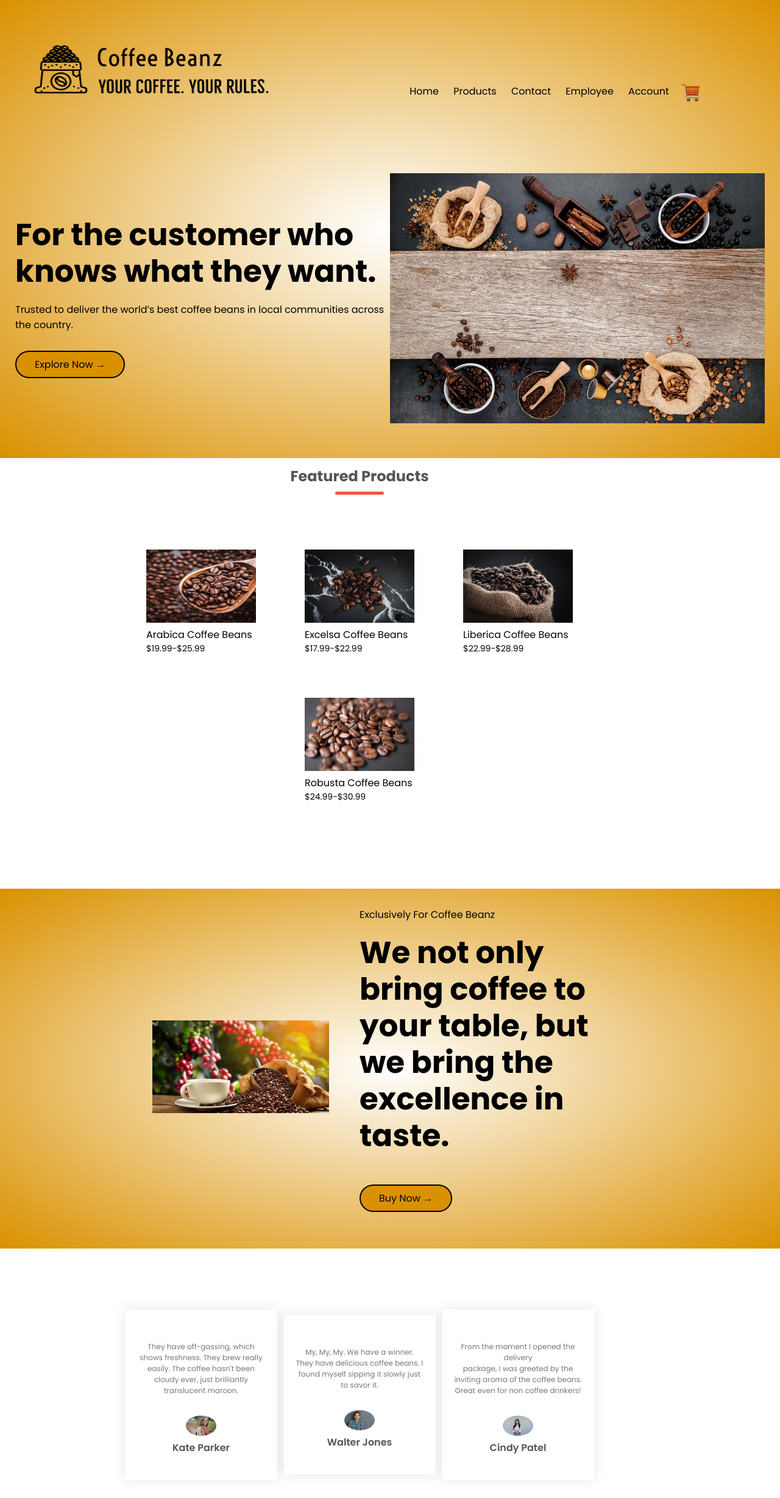
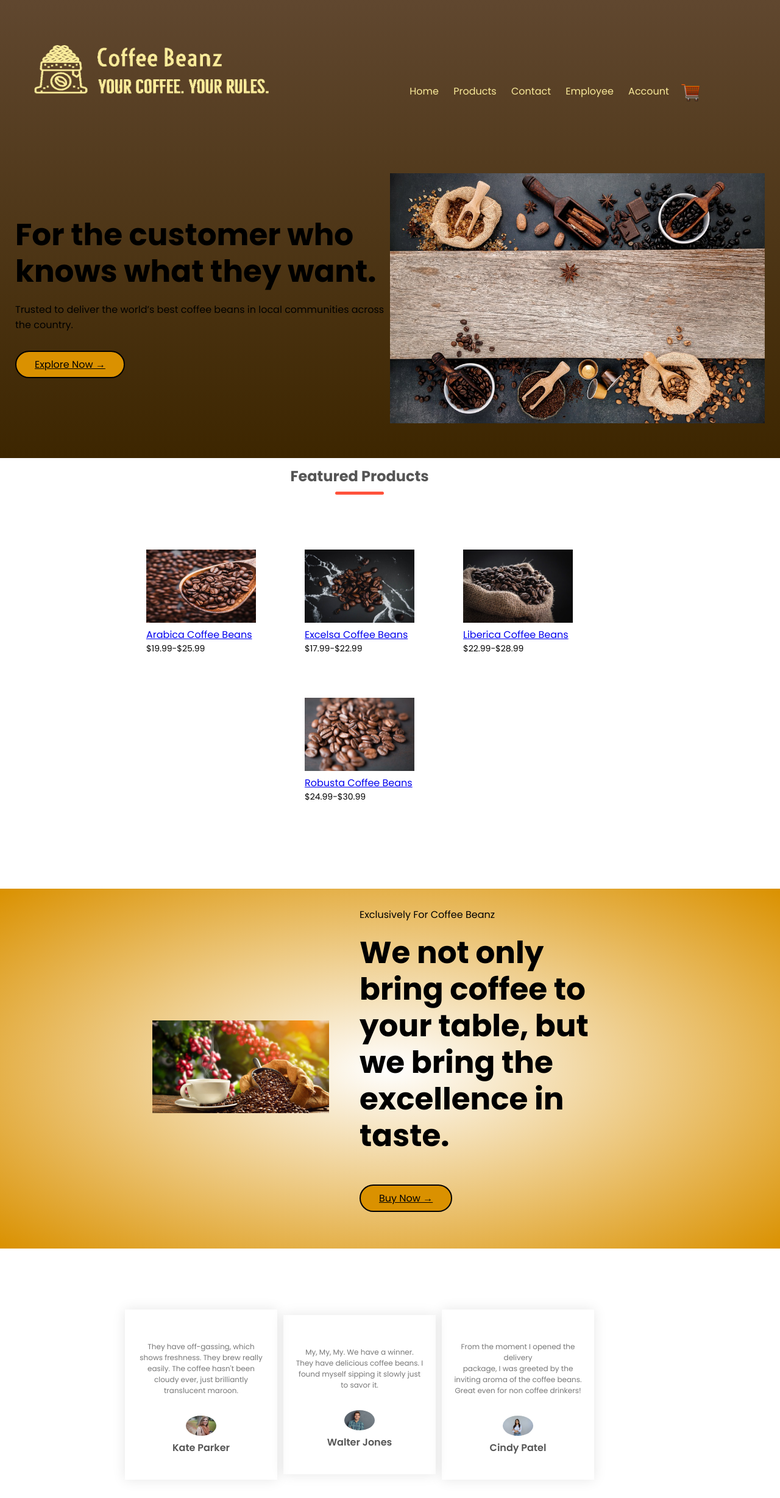
Before and after one commit to tonis95/CoffeeBeanz, a PHP site: page / in a window 1280 px wide. Shown: the whole page at 61% size. Run offline with PHP 8.4, Linux system fonts and the light colour scheme.

Commit message:
added new logo and changed navbar bg and text color

```diff
--- a/html/index.html
+++ b/html/index.html
@@ -1,14 +1,21 @@
 <!DOCTYPE html>
 <html lang="en">
   <head>
-    <meta charset="UTF-8">
-    <link rel="shortcut icon" type="x-icon" href="images/coffeebean.png">
+    <meta charset="UTF-8" />
+    <meta name="viewport" content="width=device-width, initial-scale=1" />
     <title>Coffee Beanz | Ecommerce Website Design</title>
-    <link rel="stylesheet" href="styles.css">
-    <link rel="preconnect" href="https://fonts.googleapis.com">
-    <link rel="preconnect" href="https://fonts.gstatic.com" crossorigin>
-    <link href="https://fonts.googleapis.com/css2?family=Poppins:wght@300;400;500;600;700&display=swap" rel="stylesheet">
-    <link rel="stylesheet" href="https://cdn.jsdelivr.net/npm/@fortawesome/fontawesome-free@5.15.4/css/fontawesome.min.css">
+    <link rel="shortcut icon" type="x-icon" href="images/coffeebean.png" />
+    <link rel="stylesheet" href="styles.css" />
+    <link rel="preconnect" href="https://fonts.googleapis.com" />
+    <link rel="preconnect" href="https://fonts.gstatic.com" crossorigin />
+    <link
+      href="https://fonts.googleapis.com/css2?family=Poppins:wght@300;400;500;600;700&display=swap"
+      rel="stylesheet"
+    />
+    <link
+      rel="stylesheet"
+      href="https://cdn.jsdelivr.net/npm/@fortawesome/fontawesome-free@5.15.4/css/fontawesome.min.css"
+    />
   </head>
   <body>
     <!------ Menu ------>
--- a/html/styles.css
+++ b/html/styles.css
@@ -3,11 +3,13 @@
   padding: 0;
   box-sizing: border-box;
 }
+
 body {
   font-family: 'Poppins', sans-serif;
 }
+
 .logo {
-  content: url("images/logo.png");
+  content: url("images/newlogo.png");
   display: inline-block;
   width: 500px;
   height: 125px;
@@ -16,6 +18,7 @@ body {
   top: 20px;
   left: -20px;
 }
+
 .navbar {
   display: inline-flex;
   align-items: center;
@@ -23,57 +26,69 @@ body {
   position: relative;
   left: 10%;
 }
+
 nav {
   flex: 1;
   text-align: right;
 }
+
 nav ul {
   display: inline-block;
   text-align: center;
   list-style: none;
 }
-nav ul li{
+
+nav ul li {
   display: inline-block;
   margin-right: 20px;
 }
-a {
+
+nav a {
   text-decoration: none;
-  color: #000;
+  color: #F9EA9A;
 }
+
 p {
   color: #000;
 }
+
 .nav-cart {
   content: url('images/cart.png');
   display: inline-block;
   width: 30px;
   height: 30px;
 }
+
 .container {
   max-width: 1300px;
   margin: auto;
   padding-left: 25px;
   padding-right: 25px;
 }
+
 .row {
   display: flex;
   align-items: center;
   flex-wrap: wrap;
   justify-content: space-around;
 }
+
 .col-2 {
   flex-basis: 50%;
   min-width: 300px;
 }
+
 .col-2 img {
   max-width: 100%;
-  padding:50px 0;
+  padding: 50px 0;
 }
+
 .col-2 h1 {
   font-size: 50px;
   line-height: 60px;
   margin: 20px 0;
 }
+
 .btn {
   display: inline-block;
   background: #da9100;
@@ -84,32 +99,40 @@ p {
   border-radius: 30px;
   transition: background 0.5s;
 }
+
 .btn:hover {
   background: #563434;
 }
+
 .header {
-  background:  radial-gradient(#fff,#da9100);
+  background: linear-gradient(#60472F, #3D2600);
 }
+
 .header .row {
   margin-top: 40px;
 }
+
 .categories {
   margin: 70px 0;
 }
+
 .col-3 {
   flex-basis: 30%;
   min-width: 250px;
   margin-bottom: 30px;
 }
+
 .col-3 img {
   width: 100%;
 }
+
 .small-container {
-  width:  100%;
+  width: 100%;
   margin: auto;
   padding-left: 200px;
   padding-right: 300px;
 }
+
 .col-4 {
   flex-basis: 25%;
   padding: 10px;
@@ -117,9 +140,11 @@ p {
   margin-bottom: 50px;
   transition: transform 0.5s;
 }
+
 .col-4 img {
   width: 100%;
 }
+
 .title {
   text-align: center;
   margin: 0 auto 80px;
@@ -127,6 +152,7 @@ p {
   line-height: 60px;
   color: #555;
 }
+
 .title:after {
   content: '';
   background: #ff523b;
@@ -138,81 +164,100 @@ p {
   left: 50%;
   transform: translateX(-50%);
 }
+
 h4 {
   color: #555;
   font-weight: normal;
 }
+
 .col-4 P {
   font-size: 14px;
 }
+
 .rating .fa {
   color: #ff523b;
 }
+
 .col-4:hover {
-  transform:translateY(-5px);
+  transform: translateY(-5px);
 }
+
 /* ----- offers ----- */
 .offer {
-  background:  radial-gradient(#fff,#da9100);
+  background: radial-gradient(#fff, #da9100);
   margin-top: 80px;
   padding: 30px 0;
 }
+
 .col-2 .offer-img {
   padding: 50px;
 }
+
 small {
   color: #555;
 }
+
 /*----- Testimonial ---*/
-.testimonial{
+.testimonial {
   padding-top: 100px;
 
 }
-.testimonial .col-3{
+
+.testimonial .col-3 {
   text-align: center;
   padding: 40px 20px;
-    box-shadow: 0 0 20px 0px rgba(0,0,0,0.1);
+  box-shadow: 0 0 20px 0px rgba(0, 0, 0, 0.1);
   cursor: pointer;
   transition: transform 0.5s;
 }
+
 .testimonial .col-3 img {
   width: 50px;
   margin-top: 20px;
   border-radius: 50%;
 }
+
 .testimonial .col-3:hover {
   transform: translateY(-10px);
 }
+
 .fa.fa-quote-left {
   font-size: 34px;
   color: #ff523b;
 }
+
 .col-3 p {
   font-size: 12px;
   margin: 12px 0;
   color: #777;
 }
+
 .testimonial .col-3 h3 {
   font-weight: 600;
   color: #555;
   font-size: 16px;
 }
+
 .menu-icon {
   width: 28px;
   margin-left: 20px;
   display: none;
 }
-.row-2{
+
+.row-2 {
   justify-content: space-between;
   margin: 100px auto 50px;
 }
+
 select {
   border: 1px solid #dda0dd;
   padding: 5px;
 }
+
 select:focus {
   outline: none;
 }
+
 @media only screen and (max-width: 800px) {
   nav ul {
     position: absolute;
@@ -223,39 +268,48 @@ select:focus {
     overflow: hidden;
     transition: max-height 0.5s;
   }
+
   nav ul li {
     display: block;
     margin-right: 50px;
     margin-top: 10px;
     margin-bottom: 10px;
   }
+
   nav ul li a {
     color: #fff;
   }
+
   .menu-icon {
     display: block;
     cursor: pointer;
   }
 }
+
 .single-product {
   margin-top: 80px;
 }
+
 .single-product .col-2 img {
   padding: 0;
 }
+
 .single-product .col-2 {
   padding: 20px;
 }
+
 .single-product h4 {
   margin: 20px 0;
   font-size: 22px;
   font-weight: bold;
 }
+
 .single-product select {
   display: block;
   padding: 10px;
   margin-top: 20px;
 }
+
 single-product input {
   width: 50px;
   height: 40px;
@@ -264,49 +318,58 @@ single-product input {
   margin-right: 10px;
   border: 1px solid #ff523b;
 }
+
 input:focus {
   outline: none;
 }
+
 .single-product .fa {
   color: #ff523b;
   margin-left: 10px;
 }
+
 .small-img-row {
   display: flex;
   justify-content: space-between;
 }
+
 .small-img-col {
   flex-basis: 24%;
   cursor: pointer;
 }
+
 /* ----- For the contact form page ----- */
-.row .content{
+.row .content {
   max-width: 800px;
   text-align: center;
 }
+
 .row .content h1 {
-  text-align:center;
+  text-align: center;
   position: relative;
   top: -300px;
 }
-.contact .content h2{
+
+.contact .content h2 {
   font-size: 36px;
   font-weight: 500;
   color: #fff;
 }
+
 .contact .content {
   font-weight: 300;
   color: #fff;
 }
-.container-3{
+
+.container-3 {
   width: 100%;
   display: flex;
   justify-content: center;
   align-items: center;
   margin-top: 30px;
 }
-.container-3 .contactInfo
-{
+
+.container-3 .contactInfo {
   width: 400px;
   display: flex;
   flex-direction: column;
@@ -314,12 +377,14 @@ input:focus {
   top: 55%;
   left: 200px;
 }
-.container-3 .contactInfo .box{
+
+.container-3 .contactInfo .box {
   position: relative;
   padding: 20px 0;
   display: flex;
 }
-.container-3 .contactInfo .box .icon{
+
+.container-3 .contactInfo .box .icon {
   min-width: 60px;
   height: 60px;
   background: #fff;
@@ -329,7 +394,8 @@ input:focus {
   border-radius: 50;
   font-size: 22px;
 }
-.container-3 .contactInfo .box .text{
+
+.container-3 .contactInfo .box .text {
 
   display: flex;
   margin-left: 20px;
@@ -338,12 +404,14 @@ input:focus {
   flex-direction: column;
   font-weight: 300;
 }
-.container-3 .contactInfo .box .text h3{
+
+.container-3 .contactInfo .box .text h3 {
   font-weight: 500;
   color: #00bcd4;
 }
-.row .contactForm{
-    width:40%;
+
+.row .contactForm {
+  width: 40%;
   padding: 40px;
   background: #fff;
   position: relative;
@@ -351,37 +419,42 @@ input:focus {
   left: 20px;
   opacity: 0.8;
 }
-.contactForm h2{
+
+.contactForm h2 {
   font-size: 30px;
   color: #333;
   font-weight: 500;
 }
-.contactForm .inputBox{
+
+.contactForm .inputBox {
   position: relative;
   width: 100%;
   margin-top: 10px;
 }
+
 .contactForm .inputBox input {
   width: 100%;
   padding: 5px 0;
   font-size: 20px;
   margin: 10px 0;
-    border:none;
+  border: none;
   border-bottom: 2px solid #333;
-    outline:none;
+  outline: none;
   resize: none;
 }
+
 .contactForm .inputBox textarea {
   width: 100%;
   height: 200px;
   padding: 5px 0;
   font-size: 20px;
   margin: 10px 0;
-  border:none;
+  border: none;
   border-bottom: 2px solid #333;
-  outline:none;
+  outline: none;
   resize: none;
 }
+
 .contactForm .inputBox input[type="submit"] {
   width: 120px;
   background: #00bcd4;
@@ -391,19 +464,21 @@ input:focus {
   padding: 10px;
   font-size: 20px;
 }
-.col-5{
+
+.col-5 {
   width: 100%;
   background-image: url("images/coffeeFarm.jpg");
   height: 405px;
   background-position: center;
 
 }
+
 /* ----- For the login/register page ----- */
 .wrapper {
   width: 435px;
   padding: 20px;
   position: absolute;
-  transform: translate(-50%,-50%);
+  transform: translate(-50%, -50%);
   top: 50%;
   left: 50%;
   background-color: rgba(255, 255, 255, 0.3);
@@ -414,27 +489,33 @@ input:focus {
   border: 2px solid rgba(0, 0, 0, 0.5);
   box-shadow: 0 0 40px rgb(8 7 16 / 80%)
 }
+
 .wrapper h2 {
   font-size: 30px;
   text-align: center;
 }
+
 .wrapper p {
   font-size: 18px;
   text-align: center;
 }
+
 .wrapper p a {
   text-decoration: underline;
   color: blue;
 }
+
 .wrapper .alert-danger {
   font-size: 20px;
   text-align: center;
   color: red;
 }
+
 .form-group {
   width: 400px;
   height: 100px;
 }
+
 .form-group label {
   display: block;
   height: 30px;
@@ -443,11 +524,12 @@ input:focus {
   font-size: 20px;
   font-weight: 500;
 }
+
 .form-group input {
   display: block;
   height: 40px;
   width: 394px;
-  background-color: rgba(255,255,255,0.3);
+  background-color: rgba(255, 255, 255, 0.3);
   border-radius: 3px;
   padding: 0 3px;
   margin-top: 5px;
@@ -455,9 +537,11 @@ input:focus {
   font-weight: 300;
   letter-spacing: 3px;
 }
-.form-group .is-invalid ~ .invalid-feedback {
+
+.form-group .is-invalid~.invalid-feedback {
   display: block;
 }
+
 .invalid-feedback {
   display: none;
   width: 100%;
@@ -465,6 +549,7 @@ input:focus {
   font-size: 80%;
   color: red;
 }
+
 .form-group .button {
   width: 190px;
   height: 45px;
@@ -476,15 +561,17 @@ input:focus {
   text-transform: uppercase;
   letter-spacing: 2px;
   font-weight: bold;
-  box-shadow: 0px 8px 15px rgba(0,0,0,0.8);
+  box-shadow: 0px 8px 15px rgba(0, 0, 0, 0.8);
   transition: all 0.3s ease;
 }
+
 .button:hover {
   background: #da9100;
   transform: translateY(-7px);
   color: #ffffff;
   box-shadow: 0px 10px 25px rgba(0, 0, 0, 0.445);
 }
+
 .user-btn {
   display: inline-block;
   font-weight: 400;
@@ -501,6 +588,7 @@ input:focus {
   cursor: pointer;
   margin-left: 50px;
 }
+
 .accnt-details-res {
   width: 500px;
   height: 500px;
@@ -508,6 +596,7 @@ input:focus {
   top: 25%;
   left: 45%;
 }
+
 .logout-btn {
   display: inline-block;
   font-weight: 400;
@@ -531,6 +620,7 @@ input:focus {
   height: 100%;
   width: 100%;
 }
+
 .product_wrapper {
   display: inline-flex;
   flex-wrap: wrap;
@@ -539,18 +629,22 @@ input:focus {
   margin: 10px;
   text-align: center;
 }
+
 .product_wrapper:hover {
-  cursor:pointer;
+  cursor: pointer;
 }
+
 .product_wrapper .image {
   display: block;
   margin-left: auto;
   margin-right: auto;
 }
+
 .product_wrapper .name {
-  font-weight:bold;
+  font-weight: bold;
   font-size: 16px;
 }
+
 .product_wrapper .buy {
   text-transform: uppercase;
   background: #F68B1E;
@@ -560,10 +654,12 @@ input:focus {
   padding: 8px 40px;
   margin-top: 10px;
 }
+
 .product_wrapper .buy:hover {
   background: #f17e0a;
   border-color: #f17e0a;
 }
+
 .message_box .box {
   width: 500px;
   height: 100px;
@@ -572,22 +668,27 @@ input:focus {
   font-weight: bold;
   color: #2b772e;
 }
+
 .table td {
   border-bottom: #F0F0F0 1px solid;
   padding: 10px;
 }
+
 .cart_div {
-  float:right;
-  font-weight:bold;
-  position:relative;
+  float: right;
+  font-weight: bold;
+  position: relative;
 }
+
 .cart_div a {
-  color:#000;
+  color: #000;
 }
+
 .cart_div img {
   width: 30px;
   height: 30px;
 }
+
 .cart_div span {
   font-size: 12px;
   line-height: 14px;
@@ -603,9 +704,11 @@ input:focus {
   height: 20px;
   text-align: center;
 }
+
 .cart h3 {
   text-align: center;
 }
+
 .cart .remove {
   background: none;
   border: none;
@@ -613,9 +716,11 @@ input:focus {
   cursor: pointer;
   padding: 0px;
 }
+
 .cart .remove:hover {
-  text-decoration:underline;
+  text-decoration: underline;
 }
+
 /* styles for employee dashboard */
 table {
   margin-top: 50px;
@@ -650,6 +755,7 @@ tr:hover {
   font-size: 14px;
   border-radius: 4px;
 }
+
 .other label {
   width: 620px;
   margin-left: auto;
@@ -658,6 +764,7 @@ tr:hover {
   text-align: right;
 
 }
+
 .other textarea {
   padding: 6px;
   font-size: 14px;
```
Also changed, not shown: other parts of html/index.html (+30 -21 lines), html/images/newlogo.png (added), 1 other file. Lines whose indentation alone changed are shown as unchanged.
